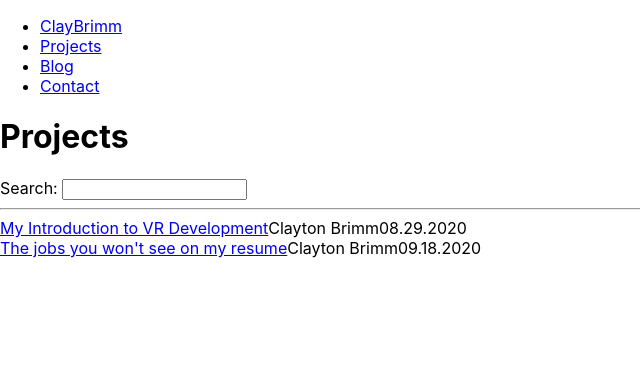
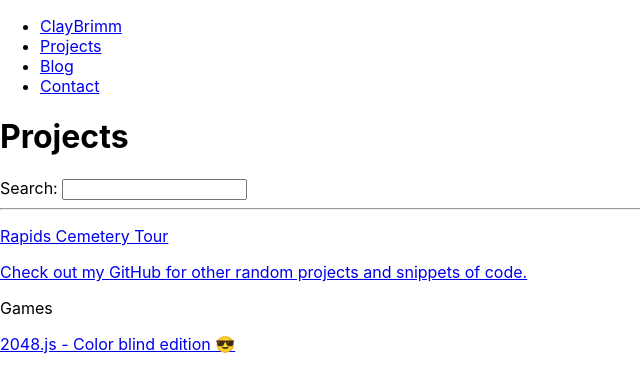
Before and after one commit to BrimmStone127/cb.com, a React (Create React App) app: page /projects in a window 1280 px wide. Shown: the top 392 px of the page, without its empty margins (0-640 px from the left). Built offline with nearby package versions, Linux system fonts and the light colour scheme.

Commit message:
First Commit

```diff
--- a/public/index.html
+++ b/public/index.html
@@ -2,14 +2,12 @@
 <html lang="en">
   <head>
     <meta charset="utf-8" />
-    <link rel="icon" href="%PUBLIC_URL%/favicon.ico" />
     <meta name="viewport" content="width=device-width, initial-scale=1" />
     <meta name="theme-color" content="#000000" />
     <meta
       name="description"
       content="Web site created using create-react-app"
     />
-    <link rel="apple-touch-icon" href="%PUBLIC_URL%/logo192.png" />
     <!--
       manifest.json provides metadata used when your web app is installed on a
       user's mobile device or desktop. See https://developers.google.com/web/fundamentals/web-app-manifest/
@@ -24,7 +22,7 @@
       work correctly both with client-side routing and a non-root public URL.
       Learn how to configure a non-root public URL by running `npm run build`.
     -->
-    <title>React App</title>
+    <title>ClayBrimm.com</title>
   </head>
   <body>
     <noscript>You need to enable JavaScript to run this app.</noscript>
--- a/src/pages/Projects.js
+++ b/src/pages/Projects.js
@@ -11,36 +11,11 @@ const Projects = () => (
 
         <hr />
 
-        <ArticleList />
+        <p><a href="http://rapidscemetery.herokuapp.com/home">Rapids Cemetery Tour</a></p>
+        <p><a href="https://github.com/BrimmStone127?tab=repositories">Check out my GitHub for other random projects and snippets of code.</a></p>
+        <p>Games</p>
+        <p><a href="./games/twenty.html">2048.js - Color blind edition 😎</a></p>
     </div>
 );
 
-const articles = [
-    {
-      title: 'My Introduction to VR Development',
-      url: 'https://www.claybrimm.com/blog/intro-to-vr.html',
-      date: '08.29.2020',
-      author: 'Clayton Brimm',
-      objectID: 0,
-    },
-    {
-      title: "The jobs you won't see on my resume",
-      url: 'https://www.claybrimm.com/blog/jobs-you-wont-see.html',
-      date: '09.18.2020',
-      author: 'Clayton Brimm',
-      objectID: 1,
-    },
-  ];
-
-const ArticleList = () =>
-  articles.map(item => (
-    <div key={item.objectID}>
-      <span>
-        <a href={item.url}>{item.title}</a>
-      </span>
-      <span>{item.author}</span>
-      <span>{item.date}</span>
-    </div>
-));
-
 export default Projects;
```
Also changed, not shown: 1 other file (tests, documents, lock files or other folders).
